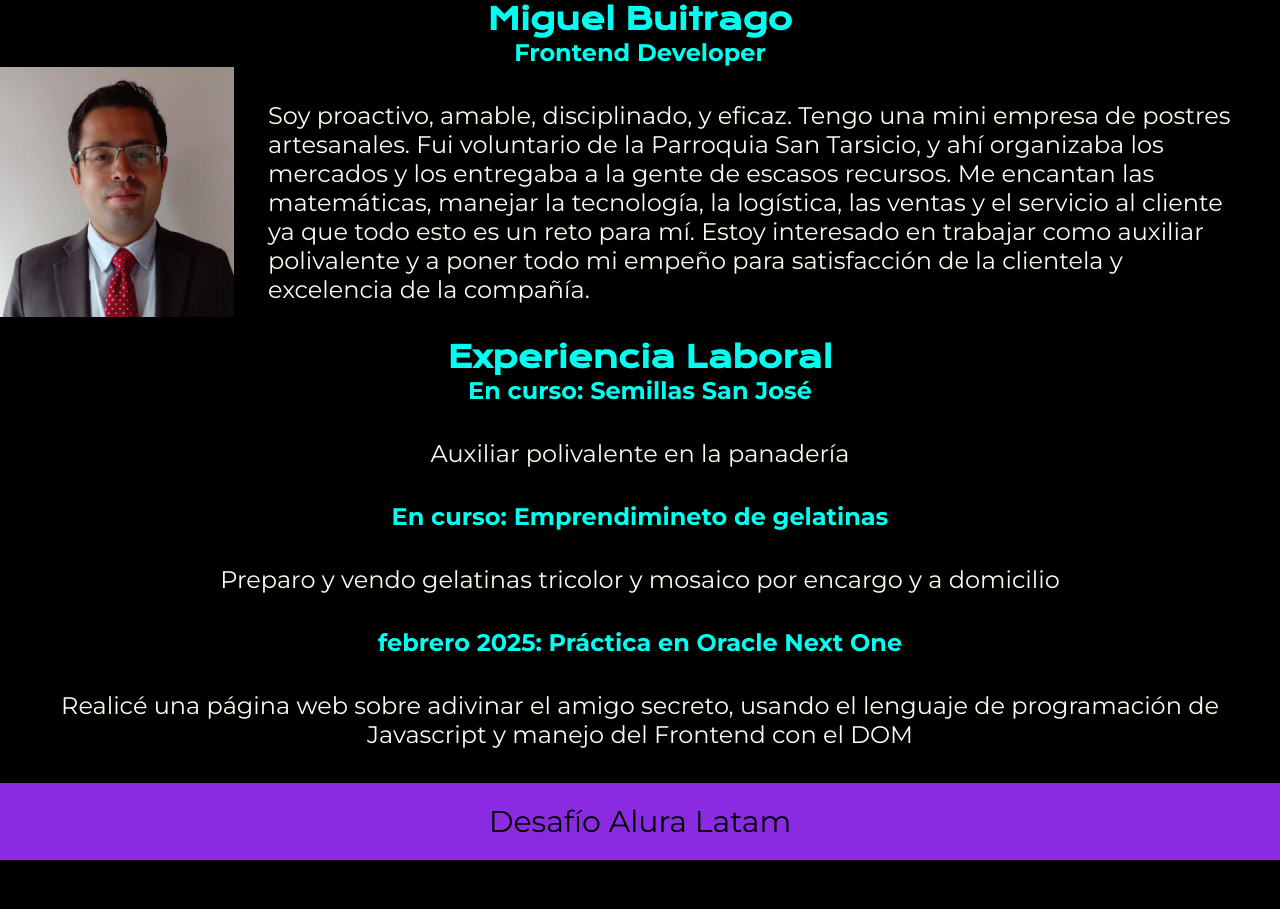
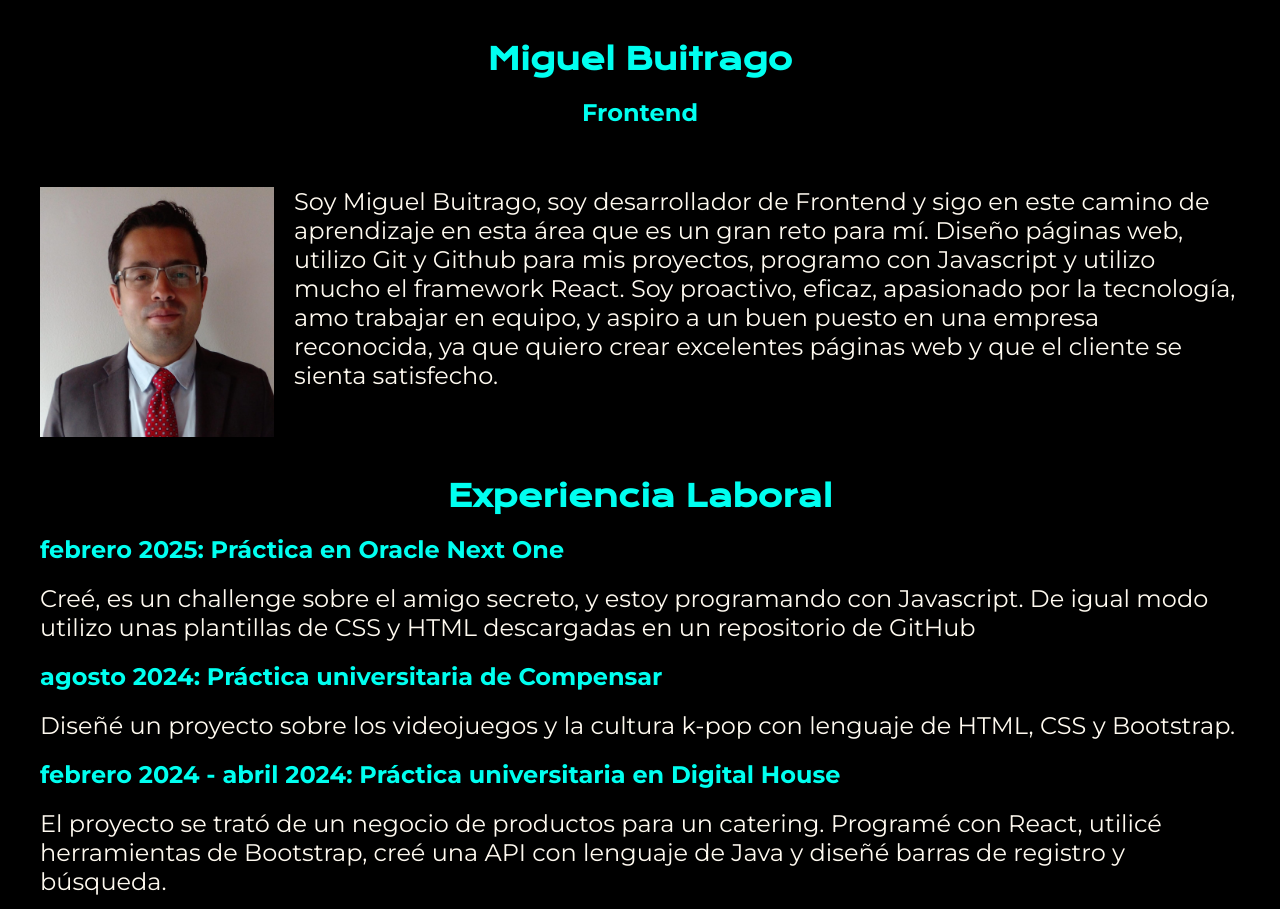
Before and after one commit to MiguelonMigue/curriculum_vitae, a plain HTML site: page index.html in a window 1280 px wide. Shown: the top 909 px of the page. Before the commit the page ends 860 px from the top, so only its background shows below. Drawn offline with nearby package versions, Linux system fonts and the light colour scheme.

Commit message:
subiendo actualizacion

```diff
--- a/index.html
+++ b/index.html
@@ -9,7 +9,7 @@
 <body>
     <header class="cabeza__presentacion">
         <h1 class="titulo__presentacion">Miguel Buitrago</h1>
-        <h2 class="subtitulo__presentacion">Frontend Developer</h2>
+        <h2 class="subtitulo__presentacion">Frontend</h2>
 
         </p>
     </header>
@@ -17,23 +17,22 @@
     <main class="presentacion__central">
         <img src="vc.jpeg" alt="" width="234" height="250">
         <p class="parrafo__presentacion">
-            Soy proactivo, amable, disciplinado, y eficaz. Tengo una mini empresa de postres
-artesanales. Fui voluntario de la Parroquia San Tarsicio, y ahí organizaba los
-mercados y los entregaba a la gente de escasos recursos. Me encantan las
-matemáticas, manejar la tecnología, la logística, las ventas y el servicio al cliente
-ya que todo esto es un reto para mí. Estoy interesado en trabajar como auxiliar
-polivalente y a poner todo mi empeño para satisfacción de la clientela y
-excelencia de la compañía.
-
+            Soy Miguel Buitrago, soy desarrollador de Frontend y sigo en este camino de aprendizaje en esta área que es un
+gran reto para mí. Diseño páginas web, utilizo Git y Github para mis proyectos, programo con Javascript y utilizo
+mucho el framework React.
+Soy proactivo, eficaz, apasionado por la tecnología, amo trabajar en equipo, y aspiro a un buen puesto en una
+empresa reconocida, ya que quiero crear excelentes páginas web y que el cliente se sienta satisfecho.
     </main>
     <aside class="presentacion__lateral">
         <h1 class="titulo__presentacion">Experiencia Laboral</h1>
-        <h2 class="subtitulo__presentacion">En curso: Semillas San José</h2>
-        <p class="parrafo__presentacion">Auxiliar polivalente en la panadería</p>
-        <h2 class="subtitulo__presentacion">En curso: Emprendimineto de gelatinas</h2>
-        <p class="parrafo__presentacion">Preparo y vendo gelatinas tricolor y mosaico por encargo y a domicilio</p>
-        <h2 class="subtitulo__presentacion">febrero 2025: Práctica en Oracle Next One</h2>
-        <p class="parrafo__presentacion">Realicé una página web sobre adivinar el amigo secreto, usando el lenguaje de programación de Javascript y manejo del Frontend con el DOM</p>
+        <h2 class="subtitulo__presentacion__experiencia">febrero 2025: Práctica en Oracle Next One</h2>
+        <p class="parrafo__presentacion__experiencia">Creé, es un challenge sobre el amigo secreto, y estoy programando con Javascript. De igual
+            modo utilizo unas plantillas de CSS y HTML descargadas en un repositorio de GitHub</p>
+        <h2 class="subtitulo__presentacion__experiencia">agosto 2024: Práctica universitaria de Compensar</h2>
+        <p class="parrafo__presentacion__experiencia">Diseñé un proyecto sobre los videojuegos y la cultura k-pop con lenguaje de HTML, CSS y Bootstrap.</p>
+        <h2 class="subtitulo__presentacion__experiencia">febrero 2024 - abril 2024: Práctica universitaria en Digital House</h2>
+        <p class="parrafo__presentacion__experiencia">El proyecto se trató de un negocio de productos para un catering. Programé con React, utilicé herramientas de
+            Bootstrap, creé una API con lenguaje de Java y diseñé barras de registro y búsqueda.</p>
     </aside>
     <footer class="pie__de__pagina">
         <p class="parrafo__final">Desafío Alura Latam</p>
--- a/style.css
+++ b/style.css
@@ -2,7 +2,7 @@
 
 *{
     margin:0;
-    padding: 0;
+    padding: 10px;
 }
 
 body{
@@ -25,7 +25,7 @@ body{
 .presentacion__lateral{
     display: flex;
     flex-direction: column;
-    text-align: center;
+    text-align:start;
 }
 .titulo__presentacion{
     text-align: center;
@@ -38,12 +38,19 @@ body{
     font-family: 'Montserrat', sans-serif;
 }
 
-.parrafo__presentacion{
+.parrafo__presentacion, .parrafo__presentacion__experiencia{
     font-family: 'Montserrat', sans-serif;
     color:#FFFAF0;
     font-size: 24px;
-    padding: 34px
+
 }
+
+.subtitulo__presentacion__experiencia{
+    text-align: start;
+    font-family: 'Montserrat', sans-serif;
+}
+
+
 
 .pie__de__pagina{
     text-align: center;
```
